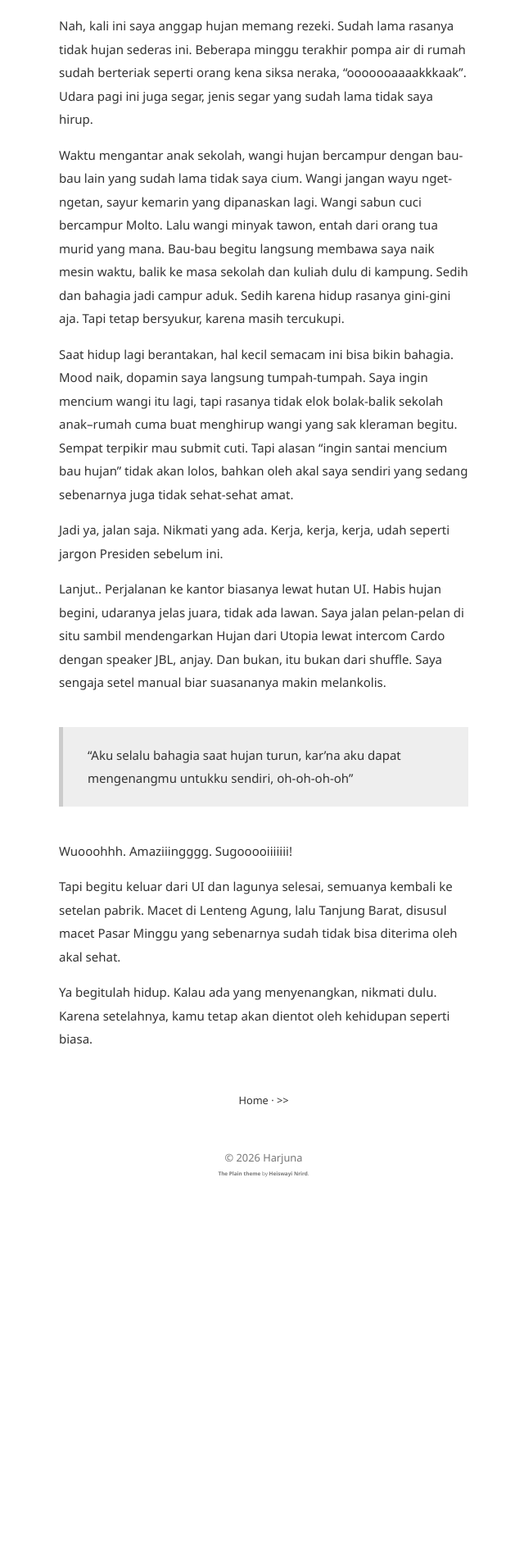
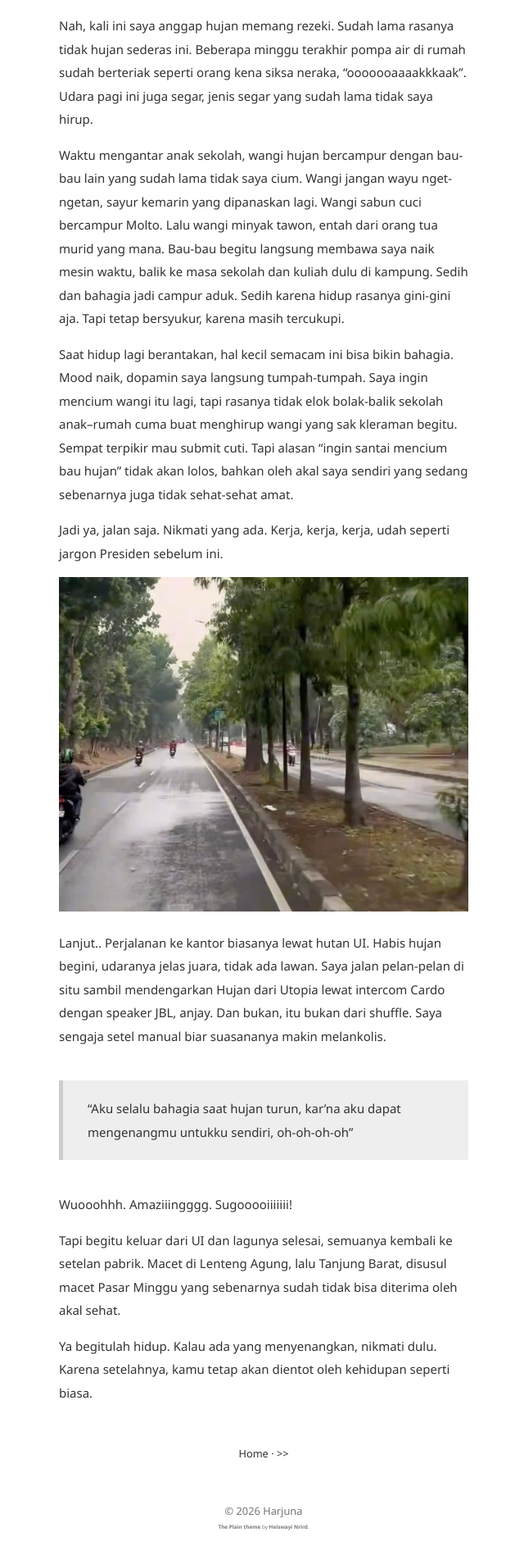
Before and after one commit to harjunacandra/harjuna.github.io, a Jekyll site: the page built from _posts/2026-10-29-Wangi-Jangan-Wayu-Nget-ngetan.md, in a window 1280 px wide. Shown: the part 861-2769 px from the top of the page at 82% size, without its empty margins (318-958 px from the left). Built offline with Jekyll 4.4.1, drawn with Linux system fonts in a browser that asks for light colours; before the commit the page ends 2338 px from its top, so only the background shows below that.

Commit message:
Enhance post with image and personal reflections
Added an image and updated the narrative about enjoying the rain while commuting.

```diff
--- a/_posts/2026-10-29-Wangi-Jangan-Wayu-Nget-ngetan.md
+++ b/_posts/2026-10-29-Wangi-Jangan-Wayu-Nget-ngetan.md
@@ -18,6 +18,8 @@ Saat hidup lagi berantakan, hal kecil semacam ini bisa bikin bahagia. Mood naik,
 
 Jadi ya, jalan saja. Nikmati yang ada. Kerja, kerja, kerja, udah seperti jargon Presiden sebelum ini.
 
+![UI Hujan](/assets/images/general/ui-hujan.jpg)
+
 Lanjut.. Perjalanan ke kantor biasanya lewat hutan UI. Habis hujan begini, udaranya jelas juara, tidak ada lawan. Saya jalan pelan-pelan di situ sambil mendengarkan Hujan dari Utopia lewat intercom Cardo dengan speaker JBL, anjay. Dan bukan, itu bukan dari shuffle. Saya sengaja setel manual biar suasananya makin melankolis.
 
 >"Aku selalu bahagia saat hujan turun, kar'na aku dapat mengenangmu untukku sendiri, oh-oh-oh-oh"
```
